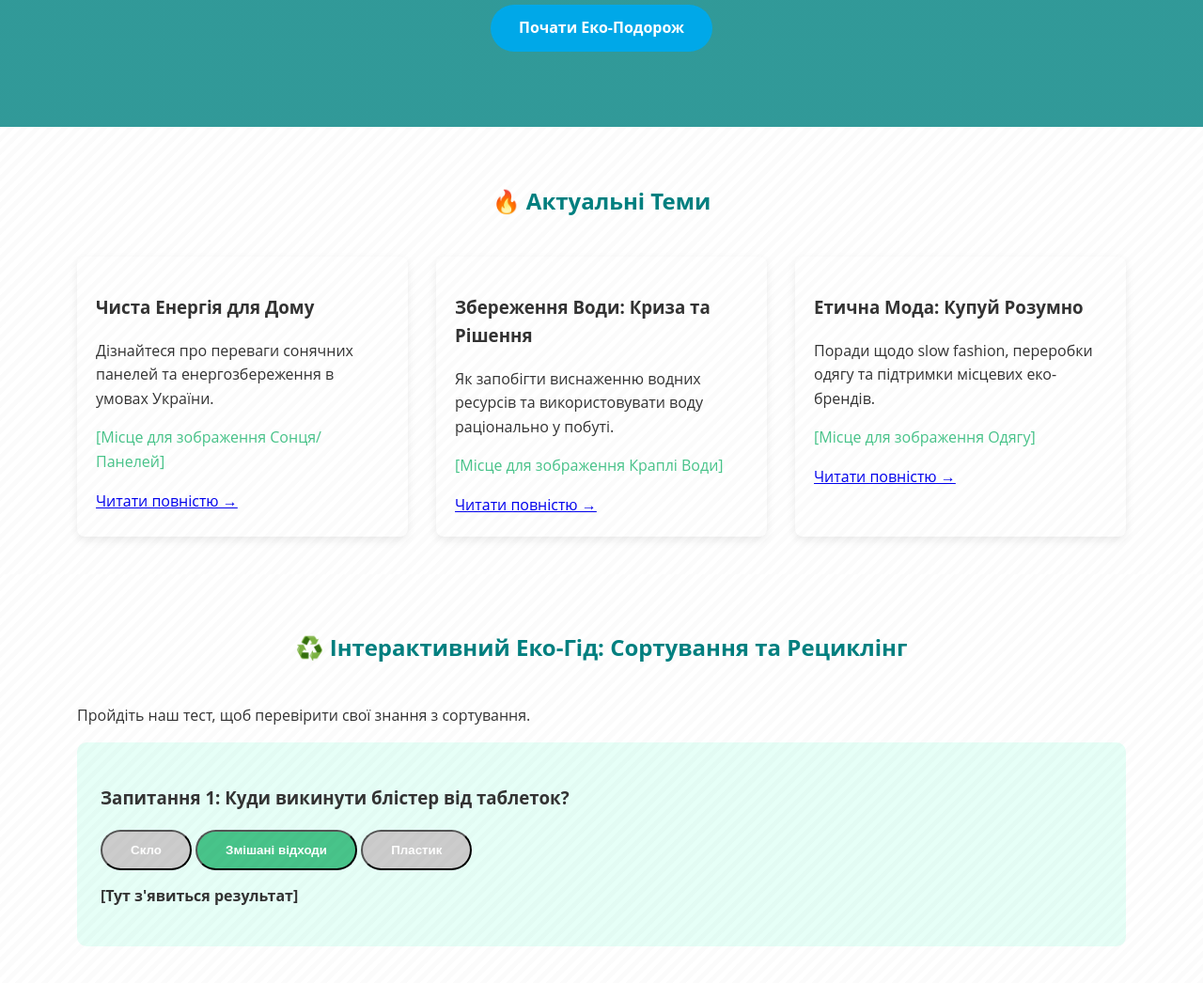
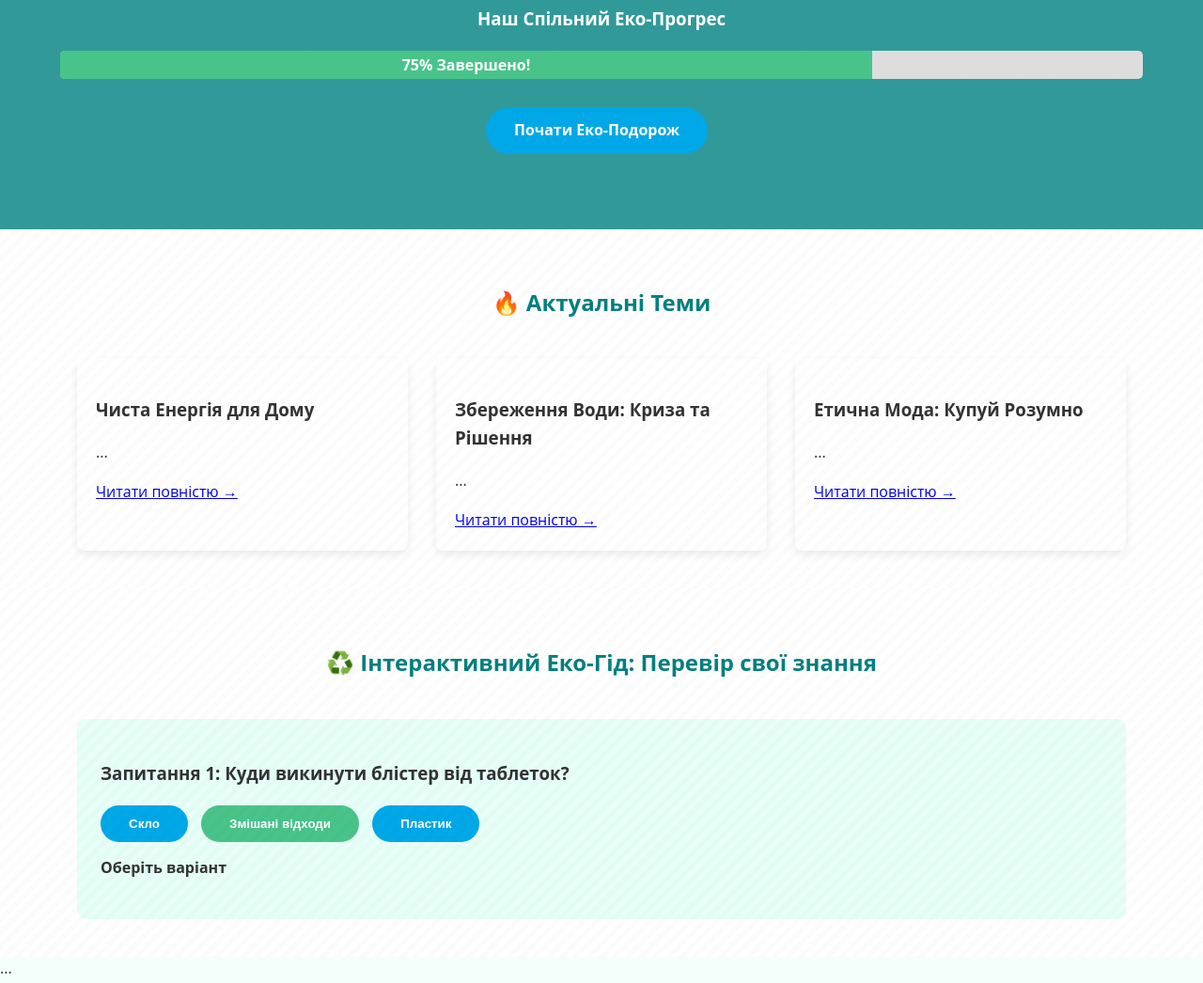
Before and after one commit to Travkaa52/sites1044, a plain HTML site: page index.html in a window 1280 px wide. Shown: the part 300-1346 px from the top of the page at 94% size. Drawn offline with Linux system fonts and the light colour scheme.

Commit message:
Update index.html

```diff
--- a/index.html
+++ b/index.html
@@ -7,11 +7,13 @@
 
     <style>
         :root {
-            --color-green-dark: #008080; /* Темний Бірюзовий - Основний */
-            --color-green-light: #48c48a; /* Яскравий Салатовий - Акцент */
-            --color-accent-blue: #00a8e8; /* Синій для посилань/кнопок */
+            --color-green-dark: #008080;
+            --color-green-light: #48c48a;
+            --color-accent-blue: #00a8e8;
             --color-text: #333;
-            --color-light-bg: #f3fffb; /* Світлий фон із зеленим відтінком */
+            --color-light-bg: #f3fffb;
+            --color-success: #4cd137; /* Світло-зелений для успіху */
+            --color-error: #ff5252; /* Червоний для помилки */
         }
         body {
             font-family: 'Open Sans', Arial, sans-serif;
@@ -21,18 +23,15 @@
             color: var(--color-text);
             line-height: 1.6;
         }
-
-        /* 1. ФОНОВІ КАРТИНКИ (ІМІТАЦІЯ) */
+        /* ... (Інші CSS-стилі: hero-section, nav-list, grid-3, article-card, btn-primary) ... */
         .hero-section {
             background: linear-gradient(rgba(0, 128, 128, 0.8), rgba(0, 128, 128, 0.8)), url('path/to/eco-forest-background.jpg');
-            /* Використання градієнта + колір, що імітує фонове зображення */
             background-size: cover;
             color: white;
             padding: 80px 0;
             text-align: center;
         }
         .section-image-bg {
-            /* Фонова текстура для розділів */
             background-color: white;
             position: relative;
             padding: 40px 20px;
@@ -44,7 +43,6 @@
             left: 0;
             right: 0;
             bottom: 0;
-            /* Імітація легкої сітчастої або листової текстури на фоні */
             background: repeating-linear-gradient(
                 -45deg,
                 rgba(0,0,0,0.03),
@@ -55,8 +53,6 @@
             opacity: 0.5;
             z-index: 0;
         }
-
-        /* 2. НАВІГАЦІЯ */
         .main-header {
             background-color: var(--color-green-dark);
             box-shadow: 0 2px 4px rgba(0, 0, 0, 0.1);
@@ -79,8 +75,6 @@
         .nav-list a:hover {
             background-color: var(--color-green-light);
         }
-
-        /* 3. СІТКА (GRID) ДЛЯ СТАТЕЙ */
         .container {
             width: 90%;
             max-width: 1200px;
@@ -103,29 +97,53 @@
             transform: translateY(-5px);
             box-shadow: 0 6px 15px rgba(0, 0, 0, 0.15);
         }
-
-        /* 4. КНОПКИ ТА АКЦЕНТИ */
         .btn-primary {
             display: inline-block;
             background-color: var(--color-accent-blue);
             color: white;
             padding: 12px 30px;
             text-decoration: none;
+            border: none; /* Для кнопок квіза */
+            cursor: pointer; /* Курсор для інтерактиву */
             border-radius: 50px;
             font-weight: bold;
             transition: background-color 0.3s;
+            margin-right: 10px;
         }
-        .btn-primary:hover {
+        .btn-primary:hover:not(:disabled) {
             background-color: #007bff;
         }
+        .btn-primary:disabled {
+            opacity: 0.6;
+            cursor: not-allowed;
+        }
         h2 { color: var(--color-green-dark); text-align: center; margin-bottom: 40px; }
+
+        /* Стилі для прогрес-бару */
+        #progress-bar {
+            width: 100%;
+            height: 30px;
+            background-color: #ddd;
+            border-radius: 5px;
+            overflow: hidden;
+            margin-top: 15px;
+        }
+        #progress-fill {
+            height: 100%;
+            width: 0%;
+            background-color: var(--color-green-light);
+            transition: width 1s ease-out;
+            line-height: 30px;
+            color: white;
+            text-align: center;
+            font-weight: bold;
+        }
     </style>
 </head>
 <body>
 
     <header class="main-header">
-        <div class="container">
-             </div>
+        <div class="container"></div>
         <nav>
             <ul class="nav-list">
                 <li><a href="#home">Головна</a></li>
@@ -143,7 +161,13 @@
             <p style="font-size: 1.2em; max-width: 600px; margin: 20px auto;">
                 Ваш провідник у світ сталого розвитку: від сортування до чистої енергії.
             </p>
-            <a href="#guide" class="btn-primary">Почати Еко-Подорож</a>
+
+            <h3>Наш Спільний Еко-Прогрес</h3>
+            <div id="progress-bar">
+                <div id="progress-fill">0% Завершено!</div>
+            </div>
+
+            <a href="#guide" class="btn-primary" style="margin-top: 30px;">Почати Еко-Подорож</a>
         </div>
     </section>
 
@@ -151,124 +175,99 @@
         <div class="container">
             <h2>🔥 Актуальні Теми</h2>
             <div class="grid-3">
-
-                <div class="article-card">
-                    <h3>Чиста Енергія для Дому</h3>
-                    <p>Дізнайтеся про переваги сонячних панелей та енергозбереження в умовах України.</p>
-                    <p style="color: var(--color-green-light);">[Місце для зображення Сонця/Панелей]</p>
-                    <a href="#">Читати повністю →</a>
-                </div>
-
-                <div class="article-card">
-                    <h3>Збереження Води: Криза та Рішення</h3>
-                    <p>Як запобігти виснаженню водних ресурсів та використовувати воду раціонально у побуті.</p>
-                    <p style="color: var(--color-green-light);">[Місце для зображення Краплі Води]</p>
-                    <a href="#">Читати повністю →</a>
-                </div>
-
-                <div class="article-card">
-                    <h3>Етична Мода: Купуй Розумно</h3>
-                    <p>Поради щодо slow fashion, переробки одягу та підтримки місцевих еко-брендів.</p>
-                    <p style="color: var(--color-green-light);">[Місце для зображення Одягу]</p>
-                    <a href="#">Читати повністю →</a>
-                </div>
+                <div class="article-card"> <h3>Чиста Енергія для Дому</h3> <p>...</p> <a href="#">Читати повністю →</a> </div>
+                <div class="article-card"> <h3>Збереження Води: Криза та Рішення</h3> <p>...</p> <a href="#">Читати повністю →</a> </div>
+                <div class="article-card"> <h3>Етична Мода: Купуй Розумно</h3> <p>...</p> <a href="#">Читати повністю →</a> </div>
             </div>
         </div>
     </section>
 
     <section id="guide" class="section-image-bg">
         <div class="container">
-            <h2>♻️ Інтерактивний Еко-Гід: Сортування та Рециклінг</h2>
-            <p>Пройдіть наш тест, щоб перевірити свої знання з сортування.</p>
+            <h2>♻️ Інтерактивний Еко-Гід: Перевір свої знання</h2>
 
             <div id="quiz-area" style="background-color: #e6fff7; padding: 25px; border-radius: 10px;">
+
                 <h3>Запитання 1: Куди викинути блістер від таблеток?</h3>
                 <div id="options">
-                    <button data-answer="wrong" class="btn-primary" style="background-color: #ccc;">Скло</button>
-                    <button data-answer="correct" class="btn-primary" style="background-color: var(--color-green-light);">Змішані відходи</button>
-                    <button data-answer="wrong" class="btn-primary" style="background-color: #ccc;">Пластик</button>
+                    <button id="opt1" data-answer="wrong" class="btn-primary">Скло</button>
+                    <button id="opt2" data-answer="correct" class="btn-primary" style="background-color: var(--color-green-light);">Змішані відходи</button>
+                    <button id="opt3" data-answer="wrong" class="btn-primary">Пластик</button>
                 </div>
-                <p id="feedback" style="margin-top: 15px; font-weight: bold;">[Тут з'явиться результат]</p>
+                <p id="feedback" style="margin-top: 15px; font-weight: bold; min-height: 20px;">Оберіть варіант</p>
             </div>
 
         </div>
     </section>
 
-    <section id="tools">
-        <div class="container">
-            <h2>📈 Глобальні Інструменти та Статистика</h2>
-
-            <div class="grid-3">
-                 <div class="article-card">
-                    <h3>Калькулятор Вуглецевого Сліду</h3>
-                    <p>Розрахуйте ваш особистий вплив на атмосферу.</p>
-                    <p style="color: var(--color-accent-blue);">[Логіка: Форма для введення даних та виведення результату]</p>
-                </div>
-
-                <div class="article-card">
-                    <h3>Довідкова База ООН (ЦСР)</h3>
-                    <p>Повне керівництво по 17 Цілям сталого розвитку та прогресу України.</p>
-                </div>
-
-                <div class="article-card">
-                    <h3>Бібліотека Еко-Брендів</h3>
-                    <p>Перевірений список українських виробників, які дотримуються еко-стандартів.</p>
-                </div>
-            </div>
-        </div>
-    </section>
+    <section id="tools">...</section>
 
     <footer>
         <div class="container">
-            <p>&copy; 2025 ЕКОСВІТ. Усі права захищені. | <a href="#" style="color: white;">Політика Конфіденційності</a></p>
+            <p>&copy; 2025 ЕКОСВІТ. Усі права захищені.</p>
         </div>
     </footer>
 
     <script>
-        // === ЛОГІКА 1: ІНТЕРАКТИВНИЙ ТЕСТ СОРТУВАННЯ ===
+        document.addEventListener('DOMContentLoaded', () => {
 
-        document.addEventListener('DOMContentLoaded', () => {
-            const quizArea = document.getElementById('quiz-area');
-            const feedback = document.getElementById('feedback');
-            const options = document.getElementById('options');
+            // === ЛОГІКА 1: АНІМАЦІЯ ПРОГРЕС-БАРУ ===
 
-            options.addEventListener('click', (e) => {
-                if (e.target.tagName === 'BUTTON') {
-                    const answer = e.target.getAttribute('data-answer');
+            const fill = document.getElementById('progress-fill');
+            const targetProgress = 75; // Цільове значення прогресу у відсотках
 
-                    // ПСЕВДОКОД: Обробка вибору
+            function animateProgressBar() {
+                let current = 0;
+                // Встановлюємо фінальну ширину для активації CSS-transition
+                fill.style.width = targetProgress + '%';
+
+                // Цикл для плавного оновлення тексту від 0% до targetProgress%
+                const interval = setInterval(() => {
+                    if (current < targetProgress) {
+                        current++;
+                        fill.textContent = current + '% Завершено!';
+                    } else {
+                        clearInterval(interval);
+                    }
+                }, 15); // Оновлення кожні 15 мс
+            }
+
+            // Запускаємо анімацію при завантаженні контенту
+            animateProgressBar();
+
+
+            // === ЛОГІКА 2: ІНТЕРАКТИВНИЙ КВІЗ СОРТУВАННЯ ===
+
+            const optionsDiv = document.getElementById('options');
+            const feedbackElement = document.getElementById('feedback');
+            const quizButtons = document.querySelectorAll('#options .btn-primary');
+
+            optionsDiv.addEventListener('click', (e) => {
+                const clickedButton = e.target;
+
+                // Перевіряємо, чи ми клікнули на кнопку
+                if (clickedButton.tagName === 'BUTTON' && !clickedButton.disabled) {
+                    const answer = clickedButton.getAttribute('data-answer');
+
+                    // Блокуємо всі кнопки, щоб користувач не міг змінити відповідь
+                    quizButtons.forEach(btn => btn.disabled = true);
+
                     if (answer === 'correct') {
-                        feedback.textContent = '✅ Вірно! Блістери часто містять змішані матеріали (пластик та фольга) і не переробляються легко.';
-                        feedback.style.color = 'var(--color-green-light)';
+                        feedbackElement.textContent = '✅ Вірно! Блістери мають складний склад і йдуть до змішаних відходів.';
+                        feedbackElement.style.color = 'var(--color-success)';
+                        clickedButton.style.backgroundColor = 'var(--color-success)'; // Підсвічуємо правильну відповідь
                     } else {
-                        feedback.textContent = '❌ Невірно. Спробуйте ще раз або перевірте "Еко-Гід"!';
-                        feedback.style.color = 'var(--color-secondary)';
+                        feedbackElement.textContent = '❌ Помилка. Блістери йдуть до змішаних відходів. Перегляньте Еко-Гід!';
+                        feedbackElement.style.color = 'var(--color-error)';
+                        clickedButton.style.backgroundColor = 'var(--color-error)'; // Підсвічуємо неправильну відповідь
+
+                        // Підсвічуємо правильну відповідь для наочності
+                        document.querySelector('[data-answer="correct"]').style.backgroundColor = 'var(--color-success)';
                     }
-
-                    // Блокування кнопок після вибору (або перехід до наступного питання)
-                    // Array.from(options.children).forEach(btn => btn.disabled = true);
                 }
             });
+
         });
-
-        // === ЛОГІКА 2: АНІМАЦІЯ ПРОКРУТКИ ТА ЕФЕКТИ ===
-
-        // ПСЕВДОКОД: Додати ефект появи елементів при прокручуванні (CSS Анімація + JS Intersection Observer)
-        // const observer = new IntersectionObserver(entries => {
-        //     entries.forEach(entry => {
-        //         if (entry.isIntersecting) {
-        //             entry.target.classList.add('animate-fadeIn'); // Клас для плавного з'явлення
-        //             observer.unobserve(entry.target);
-        //         }
-        //     });
-        // });
-
-        // document.querySelectorAll('.article-card').forEach(card => {
-        //     observer.observe(card);
-        // });
-
-        console.log("Повна логіка структури, CSS та псевдокоду JS завантажена.");
-
     </script>
 </body>
 </html>
```
